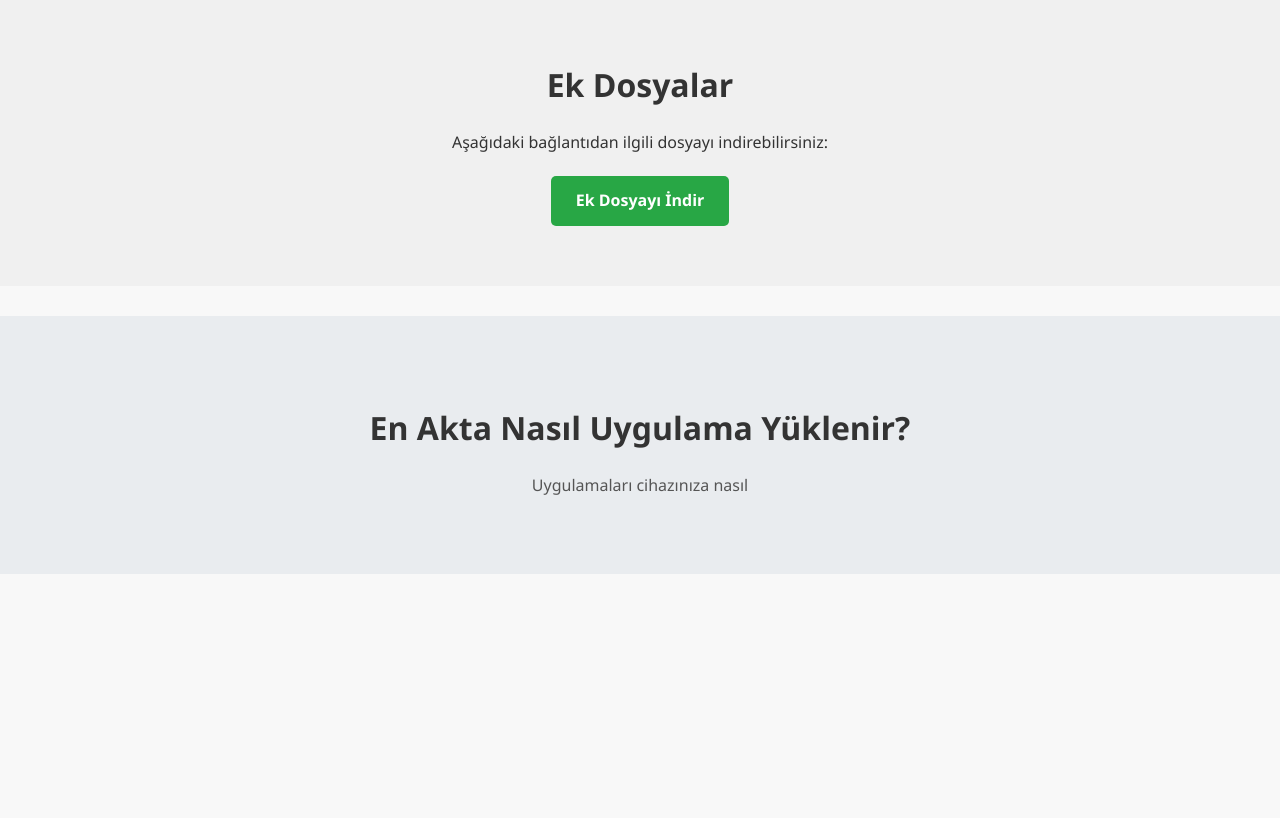
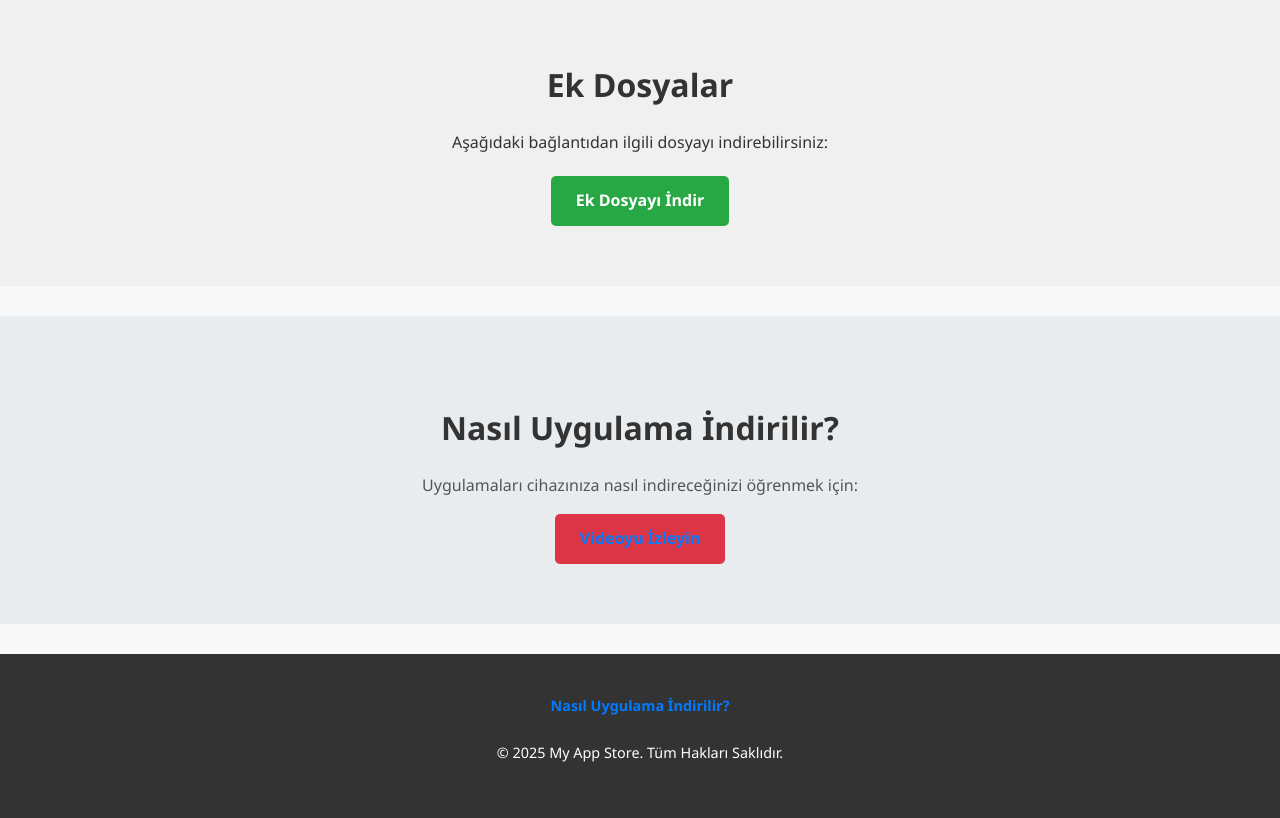
Before and after one commit to MyAppStore0045/myappstore0045.github.io, a plain HTML site: page index.html in a window 1280 px wide. Shown: the part 2182-3000 px from the top of the page. Before the commit the page ends 2786 px from the top, so only its background shows below. Drawn offline with Linux system fonts and the light colour scheme.

Commit message:
Update index.html

```diff
--- a/index.html
+++ b/index.html
@@ -92,6 +92,15 @@
 
         .button:hover {
             background: #218838;
+        }
+
+        /* Kırmızı Buton Stili */
+        .red-button {
+            background: #dc3545; /* Kırmızı */
+        }
+
+        .red-button:hover {
+            background: #c82333; /* Koyu kırmızı */
         }
 
         /* Uygulama Kartları (Apps Grid) */
@@ -269,7 +278,7 @@
                     <li><a href="#apps">Uygulamalar</a></li>
                     <li><a href="#about">Hakkımızda</a></li>
                     <li><a href="#contact">İletişim</a></li>
-                    </ul>
+                </ul>
             </nav>
         </div>
     </header>
@@ -335,5 +344,22 @@
 
         <section id="how-to-install" class="how-to-install">
             <div class="container">
-                <h2>En Akta Nasıl Uygulama Yüklenir?</h2>
-                <p>Uygulamaları cihazınıza nasıl
+                <h2>Nasıl Uygulama İndirilir?</h2>
+                <p>Uygulamaları cihazınıza nasıl indireceğinizi öğrenmek için:</p>
+                <a href="https://youtu.be/YzPEhn5mpLM?si=ACiBgW3vRFZFgjEn" target="_blank" class="button red-button">Videoyu İzleyin</a>
+            </div>
+        </section>
+
+    </main>
+
+    <footer>
+        <div class="container">
+            <ul class="footer-menu">
+                <li><a href="#how-to-install">Nasıl Uygulama İndirilir?</a></li>
+            </ul>
+            <p>© 2025 My App Store. Tüm Hakları Saklıdır.</p>
+        </div>
+    </footer>
+
+</body>
+</html>
```
